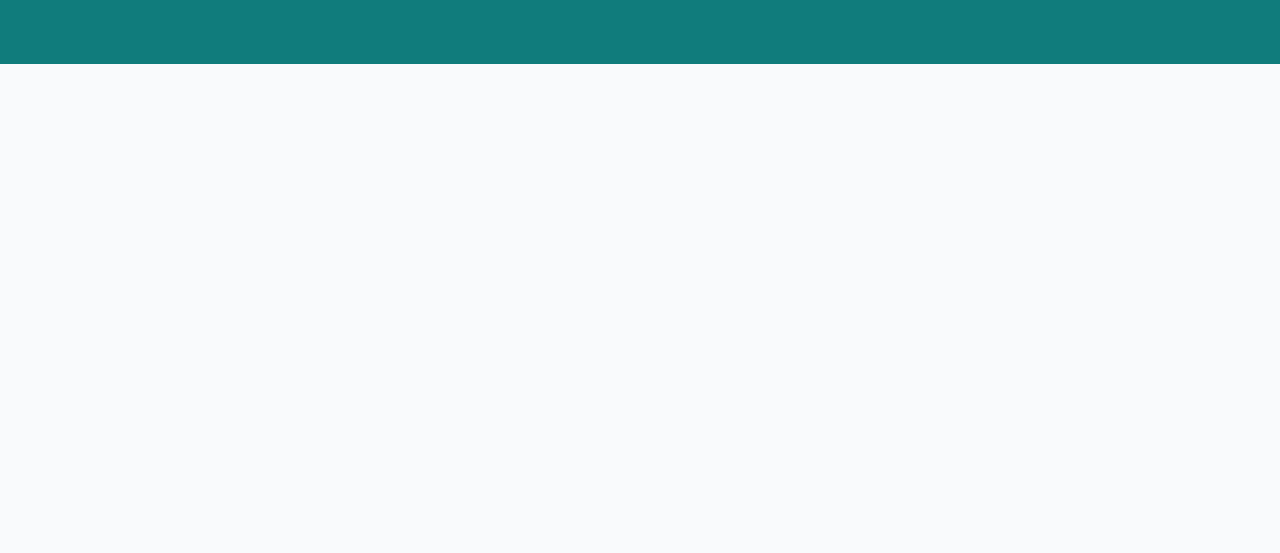
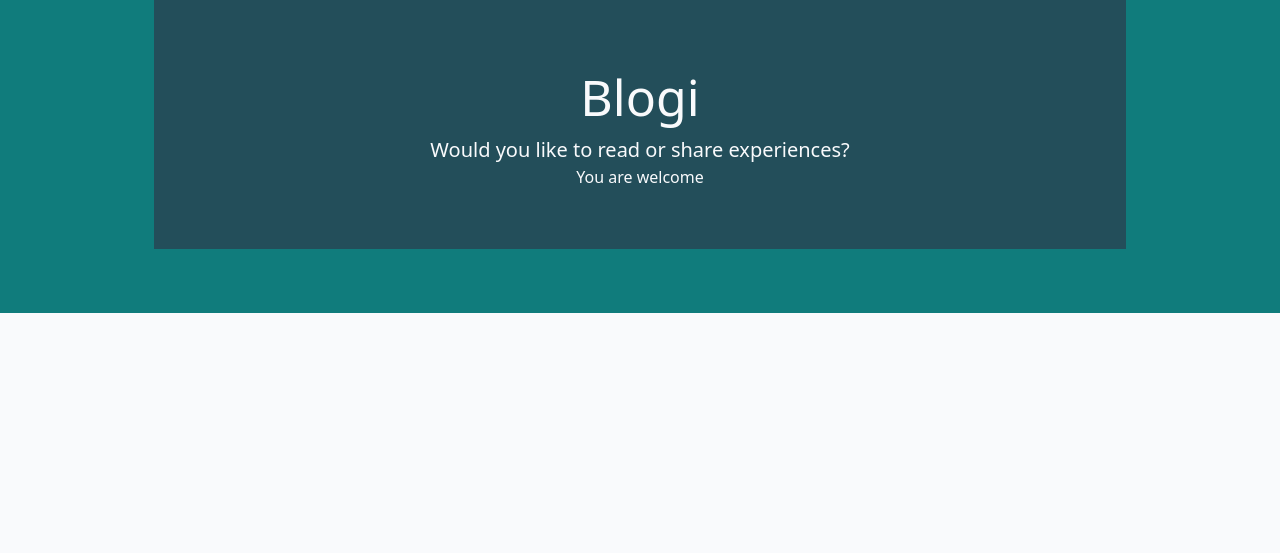
Before and after one commit to chikadim/blogi, a Django app: page / in a window 1280 px wide. Shown: the part 56-609 px from the top of the page. Run offline with Django 3.2, Linux system fonts and the light colour scheme; data that the repository does not hold is empty.

Commit message:
Deployment commit

```diff
--- a/home/templates/home/index.html
+++ b/home/templates/home/index.html
@@ -2,7 +2,24 @@
 
 {% block content %}
 
+
 <div class="container-fluid home-page-container">
+
+    <div class="row">
+        <div class="col">
+            <div class="intro-heading">
+                <div class="title">
+                    Blogi
+                </div>
+                <div class="desc-one">
+                    Would you like to read or share experiences?
+                </div>
+                <div class="desc-two">
+                    You are welcome
+                </div>
+            </div>
+        </div>
+    </div>
     <div class="row">
 
         <!-- Column for Blog entries -->
@@ -24,12 +41,16 @@
                                         <br>
                                         <p class="card-author mt-1">by {{ post.author }}</p>
                                         <p class="card-created-date text-muted">{{ post.created_on }}
-                                            <i class="far fa-heart"></i> {{ post.number_of_likes }}
                                         </p>
 
                                         <hr />
 
                                         <p class="card-text">{{ post.content| truncatechars:210 }}</p>
+
+                                        <i class="fas fa-heart color-icon"></i> {{ post.number_of_likes }}
+
+                                        <span class="comments-icon"><i class="far fa-comments icons"></i> {{ post.comments.count }}</span>
+
                                     </a>
                                 </div>
                             </div>
--- a/postdetails/templates/postdetails/index.html
+++ b/postdetails/templates/postdetails/index.html
@@ -65,7 +65,7 @@
                                     </form>
                                     {% else %}
 
-                                        <span class="btn-like"><i class="far fa-heart"></i></span>
+                                    <span class="btn-like"><i class="far fa-heart"></i></span>
 
                                 {% endif %}
 
--- a/static/css/style.css
+++ b/static/css/style.css
@@ -4,6 +4,44 @@ a {
 
 body {
     background-color: #F9FAFC;
+}
+
+.intro-heading {
+    display: flex;
+    flex-direction: column;
+    justify-content: center;
+    align-items: center;
+    text-align: center;
+    padding: 60px 0;
+    background-color: #234E5A;
+
+}
+
+.intro-heading .title{
+    font-size: 50px;
+
+}
+
+.intro-heading {
+    display: flex;
+    flex-direction: column;
+    justify-content: center;
+    align-items: center;
+    text-align: center;
+    padding: 60px 0;
+    color: #F9FAFC;
+    background-color: #234E5A;
+
+}
+
+.intro-heading .title{
+    font-size: 50px;
+
+}
+
+.intro-heading .desc-one{
+    font-size: 20px;
+
 }
 
 .home-page-container {
--- a/templates/base.html
+++ b/templates/base.html
@@ -19,7 +19,7 @@
     <body class="d-flex flex-column h-100 main-bg">
         <!-- Navigation -->
 
-        <nav class="navbar navbar-expand-lg navbar-dark bg-dark">
+        <nav class="navbar sticky-top navbar-expand-lg navbar-dark bg-dark">
             <div class="container-fluid">
                 <a class="navbar-brand" href="#">Blogi</a>
                 <button class="navbar-toggler" type="button" data-bs-toggle="collapse" data-bs-target="#navbarSupportedContent"
```
Also changed, not shown: other parts of static/css/style.css (+38 -1 lines).
